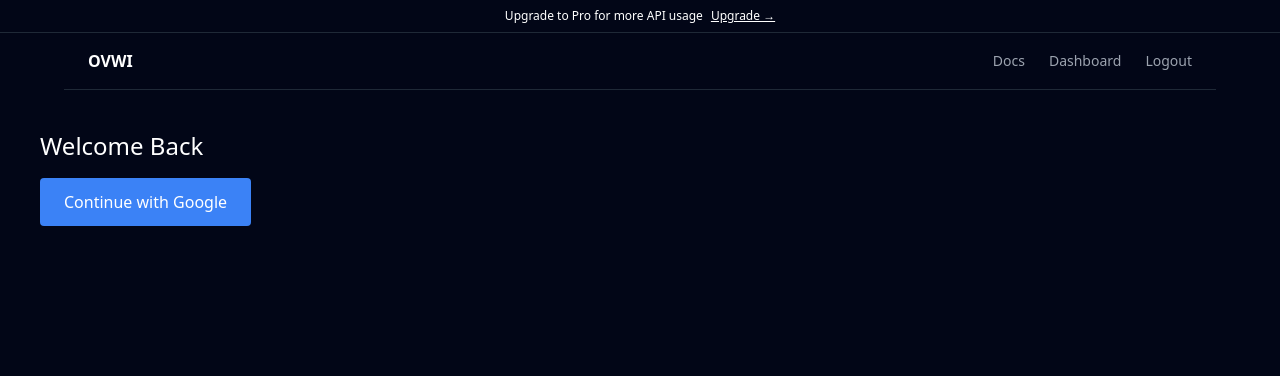
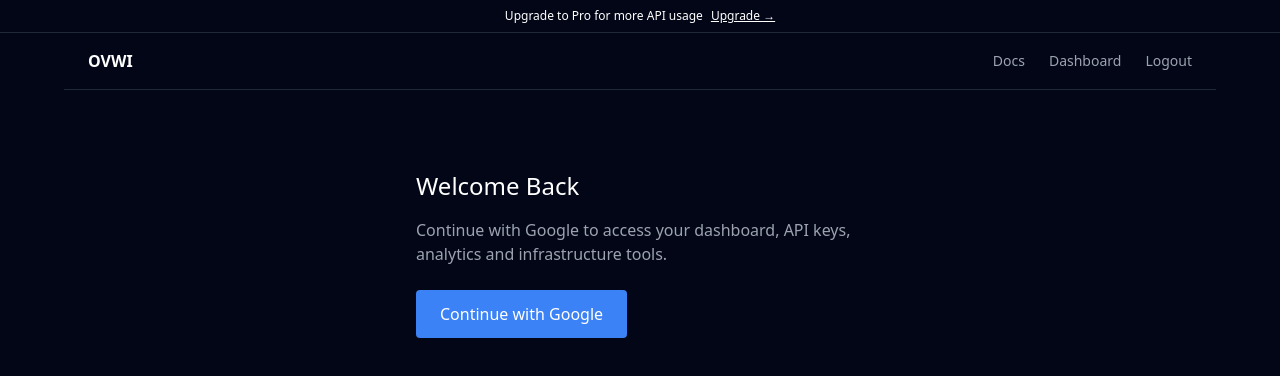
Before and after one commit to aydncy/ovwi-ui, a Next.js app: page /auth/login in a window 1280 px wide. Shown: the top 376 px of the page. Built offline with nearby package versions, Linux system fonts and the light colour scheme.

Commit message:
fix: login supabase null guard

```diff
--- a/app/auth/login/page.tsx
+++ b/app/auth/login/page.tsx
@@ -7,10 +7,13 @@ export default function Login() {
 
   useEffect(() => {
     const check = async () => {
+
+      // ✅ GUARD EKLEDİK
+      if (!supabase) return;
+
       const { data } = await supabase.auth.getUser();
 
-      // ✅ user varsa direkt dashboard
-      if (data.user) {
+      if (data?.user) {
         window.location.href = '/dashboard';
       }
     };
@@ -19,14 +22,21 @@ export default function Login() {
   }, []);
 
   const login = async () => {
+    if (!supabase) return;
+
     await supabase.auth.signInWithOAuth({
       provider: 'google'
     });
   };
 
   return (
-    <div className="p-10 text-white">
+    <div className="max-w-md mx-auto py-20 text-white">
+
       <h1 className="text-2xl mb-4">Welcome Back</h1>
+
+      <p className="text-gray-400 mb-6">
+        Continue with Google to access your dashboard, API keys, analytics and infrastructure tools.
+      </p>
 
       <button
         onClick={login}
@@ -34,6 +44,7 @@ export default function Login() {
       >
         Continue with Google
       </button>
+
     </div>
   );
 }
```
